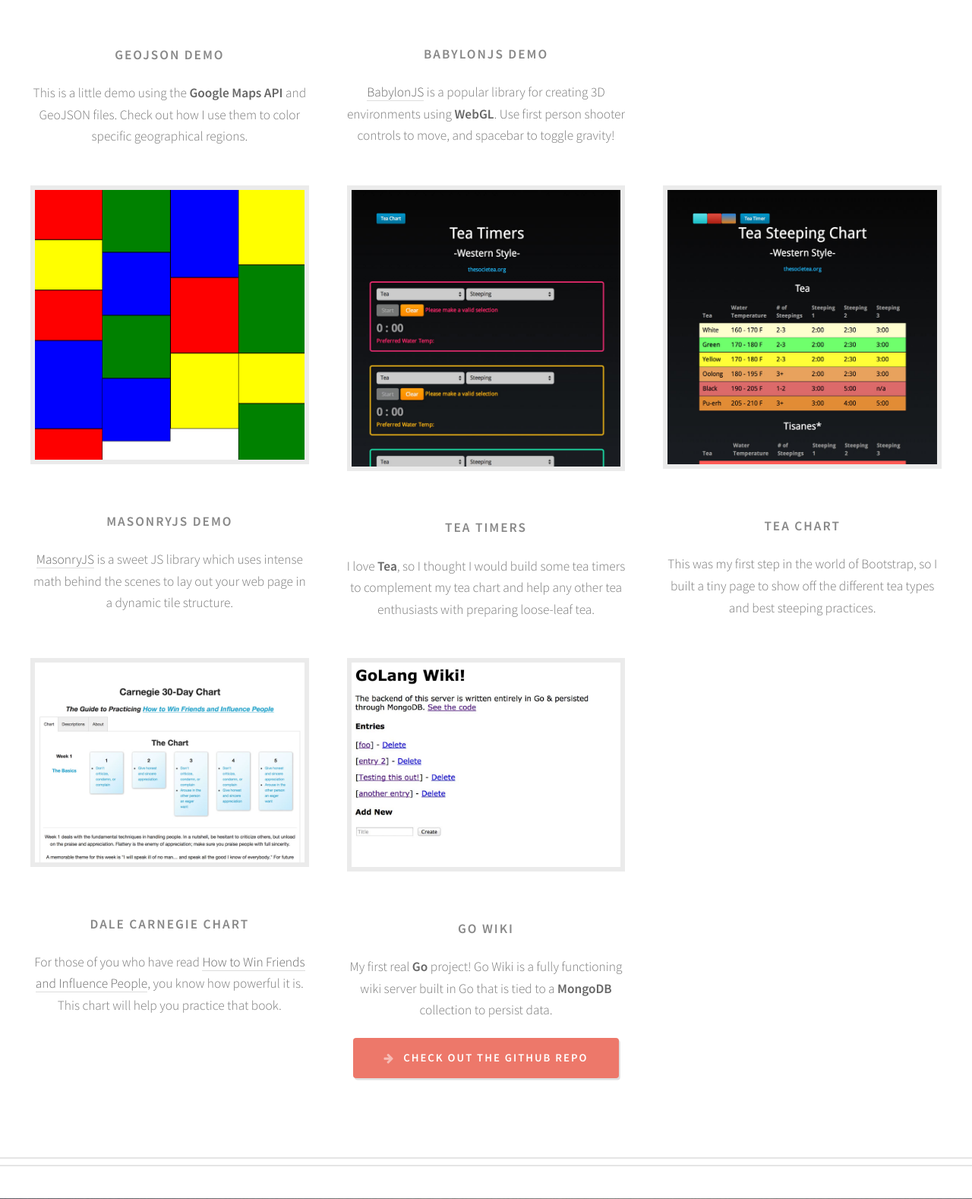
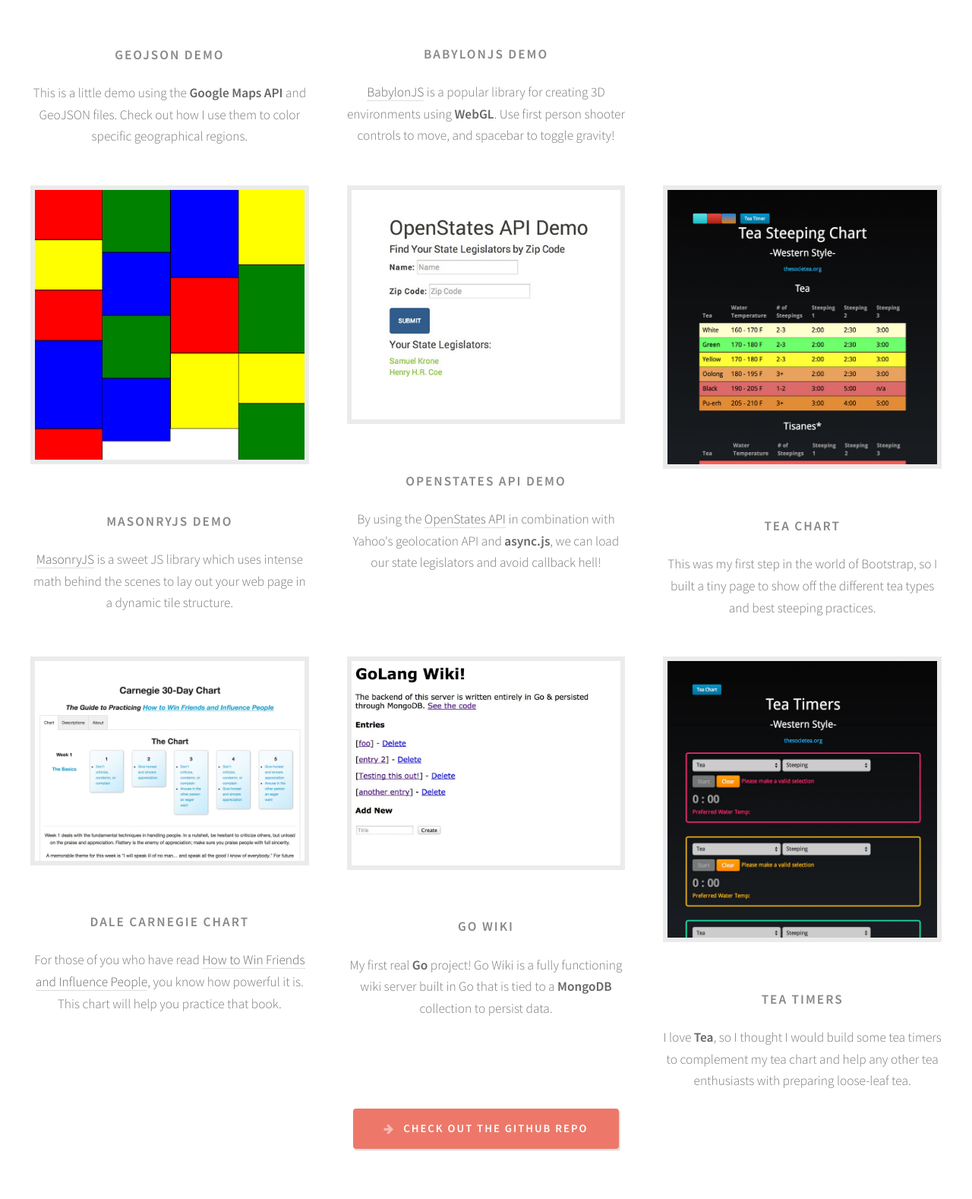
Before and after one commit to alkrauss48/labs, a PHP site: page / in a window 1280 px wide. Shown: the part 1028-2606 px from the top of the page at 76% size. Run offline with PHP 8.4, Linux system fonts and the light colour scheme.

Commit message:
Add reference to open-states api demo

```diff
--- a/index.php
+++ b/index.php
@@ -102,19 +102,17 @@
 
             </div>
             <div class="4u">
-
               <!-- Feature -->
                 <section>
-                  <a href="tea-timer" class="image featured"><img
-                    src="images/tea_timer_th.jpg" alt="" /></a>
+                  <a target="_blank" href="/open-states-api" class="image featured"><img
+                    src="images/openstates_th.jpg" alt="" /></a>
                   <header>
-                    <h3>Tea Timers</h3>
+                    <h3>OpenStates API Demo</h3>
                   </header>
-                  <p>I love <strong>Tea</strong>, so I thought I would build
-                  some tea timers to complement my tea chart and help any other
-                  tea enthusiasts with preparing loose-leaf tea.</p>
+                  <p>By using the <a href="http://openstates.org/">OpenStates API</a>
+                  in combination with Yahoo's geolocation API and <strong>async.js</strong>, we can
+                  load our state legislators and avoid callback hell!</p>
                 </section>
-
             </div>
             <div class="4u">
 
@@ -161,6 +159,21 @@
                   <p>My first real <strong>Go</strong> project! Go Wiki is a
                   fully functioning wiki server built in Go that is tied to a <strong>MongoDB</strong>
                   collection to persist data.</p>
+                </section>
+
+            </div>
+            <div class="4u">
+
+              <!-- Feature -->
+                <section>
+                  <a href="tea-timer" class="image featured"><img
+                    src="images/tea_timer_th.jpg" alt="" /></a>
+                  <header>
+                    <h3>Tea Timers</h3>
+                  </header>
+                  <p>I love <strong>Tea</strong>, so I thought I would build
+                  some tea timers to complement my tea chart and help any other
+                  tea enthusiasts with preparing loose-leaf tea.</p>
                 </section>
 
             </div>
```
Also changed, not shown: images/openstates_th.jpg (added).
